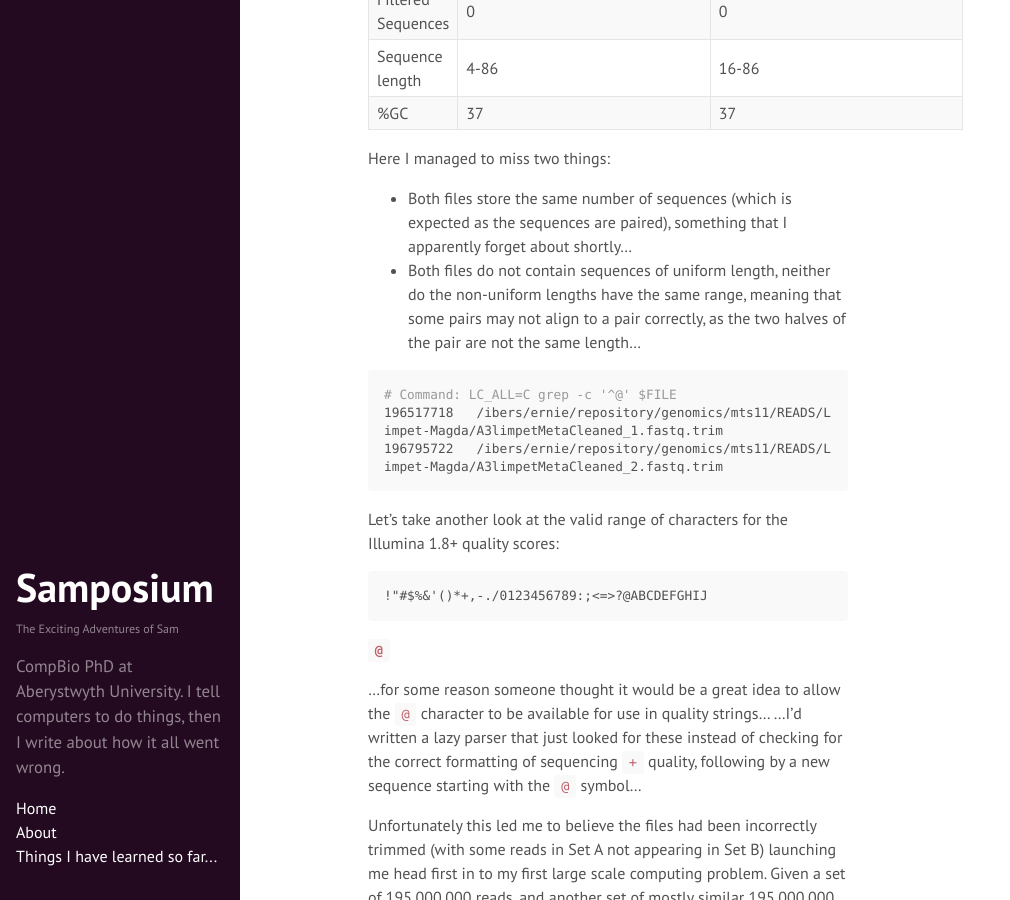
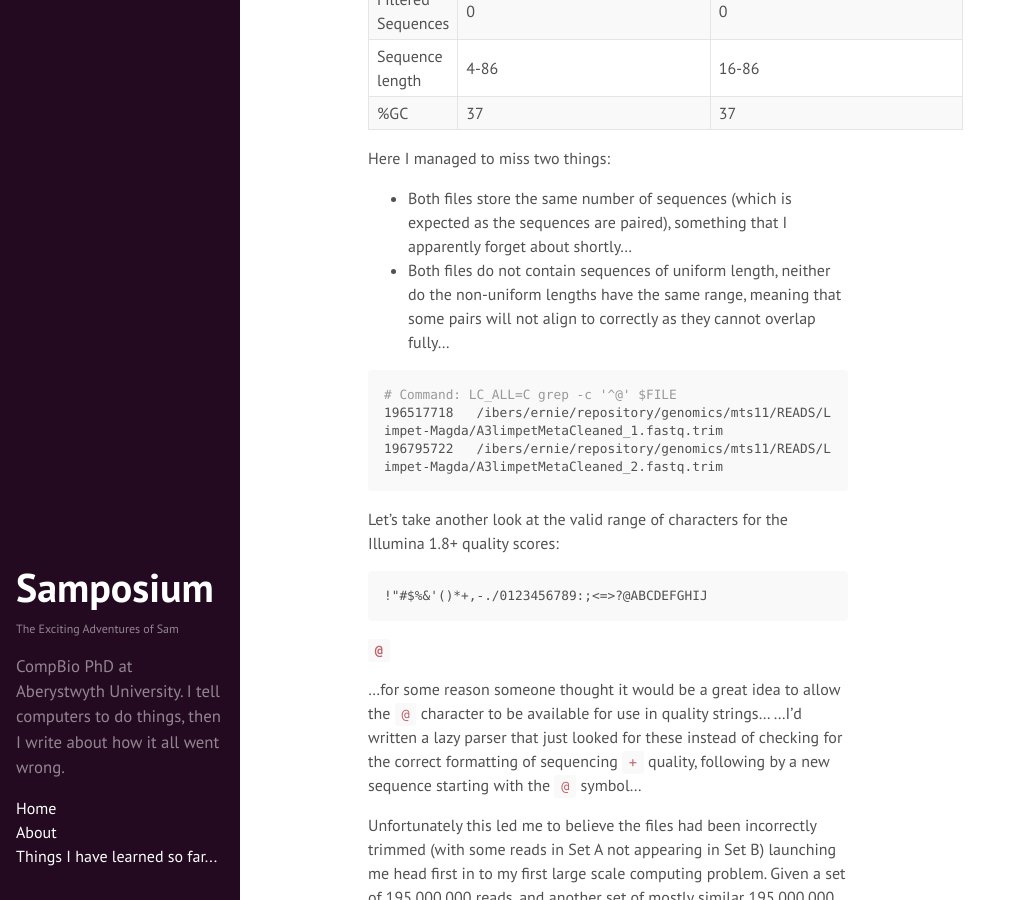
Before and after one commit to SamStudio8/samstudio8.github.io.off, a Jekyll site: the page built from _posts/2015-04-21-the-story-so-far-p1.md, in a window 1280 px wide and 900 px high, scrolled down 3298 px. Shown: the whole window, without its empty margins (0-1010 px from the left). Built offline with Jekyll 4.4.1, drawn with Linux system fonts in a browser that asks for light colours; Markdown is read by kramdown in place of the engine named in the settings.

Commit message:
Update 2015-04-21-the-story-so-far-p1.md

````diff
--- a/_posts/2015-04-21-the-story-so-far-p1.md
+++ b/_posts/2015-04-21-the-story-so-far-p1.md
@@ -118,7 +118,7 @@ For an input FASTQ file, FASTQC generate a summary metrics table. I've joined th
 Here I managed to miss two things:
 
 * Both files store the same number of sequences (which is expected as the sequences are paired), something that I apparently forget about shortly...
-* Both files do not contain sequences of uniform length, neither do the non-uniform lengths have the same range, meaning that some pairs may not align to a pair correctly, as the two halves of the pair are not the same length...
+* Both files do not contain sequences of uniform length, neither do the non-uniform lengths have the same range, meaning that some pairs will not align to correctly as they cannot overlap fully...
 
 ```bash
 # Command: LC_ALL=C grep -c '^@' $FILE
@@ -180,7 +181,6 @@ There's two main issues of size here:
 
 [^2]: A text based file format where sequences are delimited by `>` and a sequence name [and|or] description,
 followed by any number of lines containing nucleotides or amino acids (or in reality, whatever you fancy):
-
 ```bash
 >Example Sequence Hoot Factor 9 | 00000001
 HELLOIAMASEQUENCE
@@ -189,7 +189,6 @@ MEINTOPROTEINS
 >Example Sequence Hoot Factor 9 | 00000002
 NNNNNNNNNNNNNNNNN
 ```
-
 Typically sequence lines are of uniform length (under 80bp), though this is not a requirement of the format.
 The [NCBI](http://www.ncbi.nlm.nih.gov/) suggest formats for the header (single line descriptor,
 following the '>' character) though these are also not required to be syntactically valid.
````
Also changed, not shown: other parts of _posts/2015-04-21-the-story-so-far-p1.md (+1 -0 lines).
